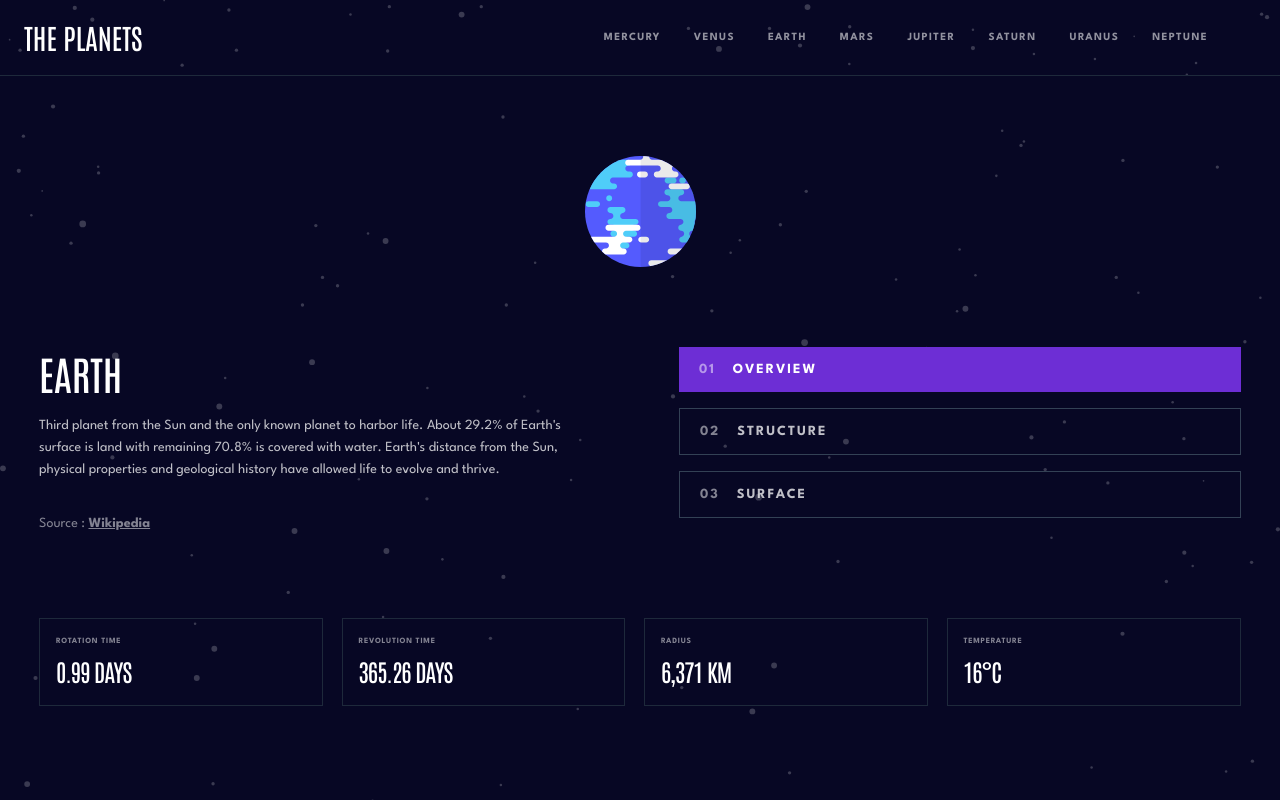
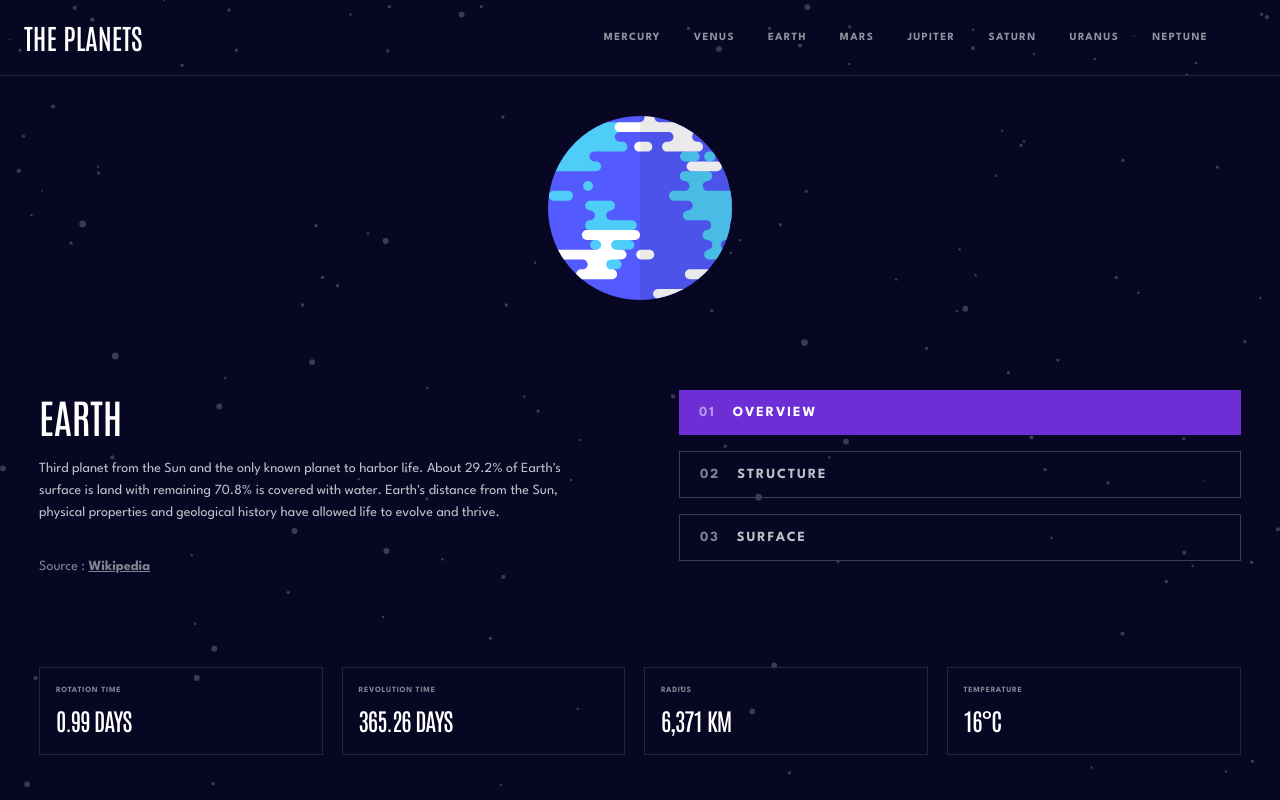
Before and after one commit to AjeaSmith/planets-fact-site, a React (Vite) app: page /Earth in a window 1280 px wide. Built offline with nearby package versions, Linux system fonts and the light colour scheme.

Commit message:
worked on image sizes for planets

```diff
--- a/src/App.css
+++ b/src/App.css
@@ -77,7 +77,8 @@ h4 {
 @media (min-width: 767px) {
 	.planet-grid {
 		grid-template-columns: 1fr 1fr;
-		grid-template-rows: 1fr 1fr;
+		grid-template-rows: auto;
+		row-gap: 90px;
 	}
 	.Mercury-bg {
 		background-color: #419ebb;
--- a/src/PlanetPage.jsx
+++ b/src/PlanetPage.jsx
@@ -19,15 +19,35 @@ const PlanetPage = () => {
 								activeTab={activeTab}
 								setActiveTab={setActiveTab}
 							/>
-							<div className="flex md:col-span-3">
-								<div className="w-[111px] mx-auto my-20">
-									<img
-										src={d.images.planet}
-										alt={d.images.planet}
-									/>
+							<div className="flex md:col-span-3 pt-10">
+								<div className="mx-auto">
+									{activeTab === 0 && (
+										<img
+											src={d.images.planet}
+											className="w-[184px]"
+										/>
+									)}
+									{activeTab === 1 && (
+										<img src={d.images.internal} />
+									)}
+									{activeTab === 2 && (
+										<div className="relative ">
+											<img
+												src={d.images.planet}
+												className="w-[290px]"
+											/>
+											<img
+												src={d.images.geology}
+												className="w-[150px] absolute top-44 left-16"
+											/>
+										</div>
+									)}
 								</div>
 							</div>
-							<div key={d.name} className="mb-7 px-6 md:row-start-2 md:mb-0 md:px-[39px]">
+							<div
+								key={d.name}
+								className="mb-7 px-6 md:row-start-2 md:mb-0 md:px-[39px]"
+							>
 								<div
 									id="tab-content-0"
 									role="tabpanel"
@@ -104,10 +124,14 @@ const PlanetPage = () => {
 									</p>
 								</div>
 							</div>
-							<div className="grid gap-2 uppercase px-6 md:row-start-3 md:col-span-3
-							md:px-[39px] md:grid-cols-4 md:h-fit">
-								<div className="flex justify-between border border-slate-800 p-4 items-center
-								md:flex-col md:justify-normal md:items-start md:mr-[11px]">
+							<div
+								className="grid gap-2 uppercase px-6 md:row-start-3 md:col-span-3
+							md:px-[39px] md:grid-cols-4 md:h-fit"
+							>
+								<div
+									className="flex justify-between border border-slate-800 p-4 items-center
+								md:flex-col md:justify-normal md:items-start md:mr-[11px]"
+								>
 									<p className="text-[8px] font-bold text-white/50 tracking-[0.73px]">
 										Rotation Time
 									</p>
@@ -115,8 +139,10 @@ const PlanetPage = () => {
 										{d.rotation}
 									</h3>
 								</div>
-								<div className="flex justify-between border border-slate-800 p-4 items-center
-								md:flex-col md:justify-normal md:items-start md:mr-[11px]">
+								<div
+									className="flex justify-between border border-slate-800 p-4 items-center
+								md:flex-col md:justify-normal md:items-start md:mr-[11px]"
+								>
 									<p className="text-[8px] font-bold text-white/50 tracking-[0.73px]">
 										Revolution Time
 									</p>
@@ -124,8 +150,10 @@ const PlanetPage = () => {
 										{d.revolution}
 									</h3>
 								</div>
-								<div className="flex justify-between border border-slate-800 p-4 items-center
-								md:flex-col md:justify-normal md:items-start md:mr-[11px]">
+								<div
+									className="flex justify-between border border-slate-800 p-4 items-center
+								md:flex-col md:justify-normal md:items-start md:mr-[11px]"
+								>
 									<p className="text-[8px] font-bold text-white/50 tracking-[0.73px]">
 										Radius
 									</p>
@@ -133,8 +161,10 @@ const PlanetPage = () => {
 										{d.radius}
 									</h3>
 								</div>
-								<div className="flex justify-between border border-slate-800 p-4 items-center
-								md:flex-col md:justify-normal md:items-start">
+								<div
+									className="flex justify-between border border-slate-800 p-4 items-center
+								md:flex-col md:justify-normal md:items-start"
+								>
 									<p className="text-[8px] font-bold text-white/50 tracking-[0.73px]">
 										Temperature
 									</p>
--- a/src/components/TabMenu.jsx
+++ b/src/components/TabMenu.jsx
@@ -14,8 +14,8 @@ const TabMenu = ({ name, activeTab, setActiveTab }) => {
 					className={`uppercase font-bold tracking-[1.93px] inline-block ${
 						activeTab === 0
 							? `border-b-4 ${name}-border text-white md:border-none ${name}-bg`
-							: "text-white/75 md:border md:border-slate-700"
-					} py-3 focus:outline-none md:flex md:px-5 md:items-center`}
+							: "text-white/75 md:border md:border-slate-700 md:hover:bg-[#d8d8d8]/20"
+					} py-3 focus:outline-none md:flex md:px-5 md:items-center `}
 					onClick={() => handleClick(0)}
 					aria-selected={activeTab === 0 ? "true" : "false"}
 					aria-controls="tab-content-0"
@@ -32,7 +32,7 @@ const TabMenu = ({ name, activeTab, setActiveTab }) => {
 					className={`uppercase font-bold tracking-[1.93px] inline-block ${
 						activeTab === 1
 							? `border-b-4 ${name}-border text-white ${name}-bg`
-							: "text-white/75 md:border md:border-slate-700"
+							: "text-white/75 md:border md:border-slate-700 md:hover:bg-[#d8d8d8]/20"
 					} py-3 focus:outline-none md:flex md:my-4 md:items-center md:px-5`}
 					onClick={() => handleClick(1)}
 					aria-selected={activeTab === 1 ? "true" : "false"}
@@ -50,7 +50,7 @@ const TabMenu = ({ name, activeTab, setActiveTab }) => {
 					className={`uppercase font-bold tracking-[1.93px] inline-block ${
 						activeTab === 2
 							? `border-b-4 ${name}-border text-white ${name}-bg`
-							: "text-white/75 md:border md:border-slate-700"
+							: "text-white/75 md:border md:border-slate-700 md:hover:bg-[#d8d8d8]/20"
 					} py-3 focus:outline-none md:flex md:items-center md:px-5`}
 					onClick={() => handleClick(2)}
 					aria-selected={activeTab === 2 ? "true" : "false"}
```
